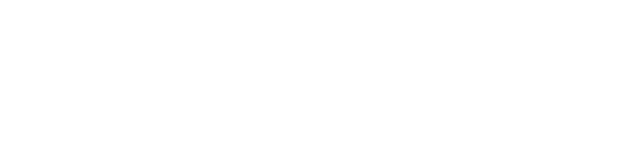
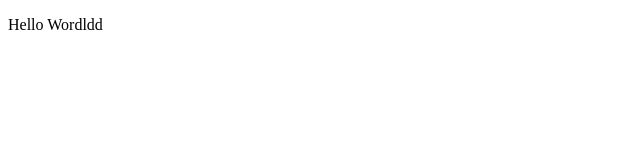
Before and after one commit to Ammorishita/Testing, a plain HTML site: page index.html in a window 1280 px wide. Shown: the whole page, without its empty margins (0-640 px from the left). Drawn offline with Linux system fonts and the light colour scheme.

Commit message:
Small change to html.

```diff
--- a/index.html
+++ b/index.html
@@ -11,6 +11,9 @@
   <meta property="og:image"         content="http://www.your-domain.com/path/image.jpg" />
 </head>
 <body>
+<div class="test">
+  <p>Hello Wordldd</p>
+</div>
 
   <!-- Load Facebook SDK for JavaScript -->
   <div id="fb-root"></div>
```
